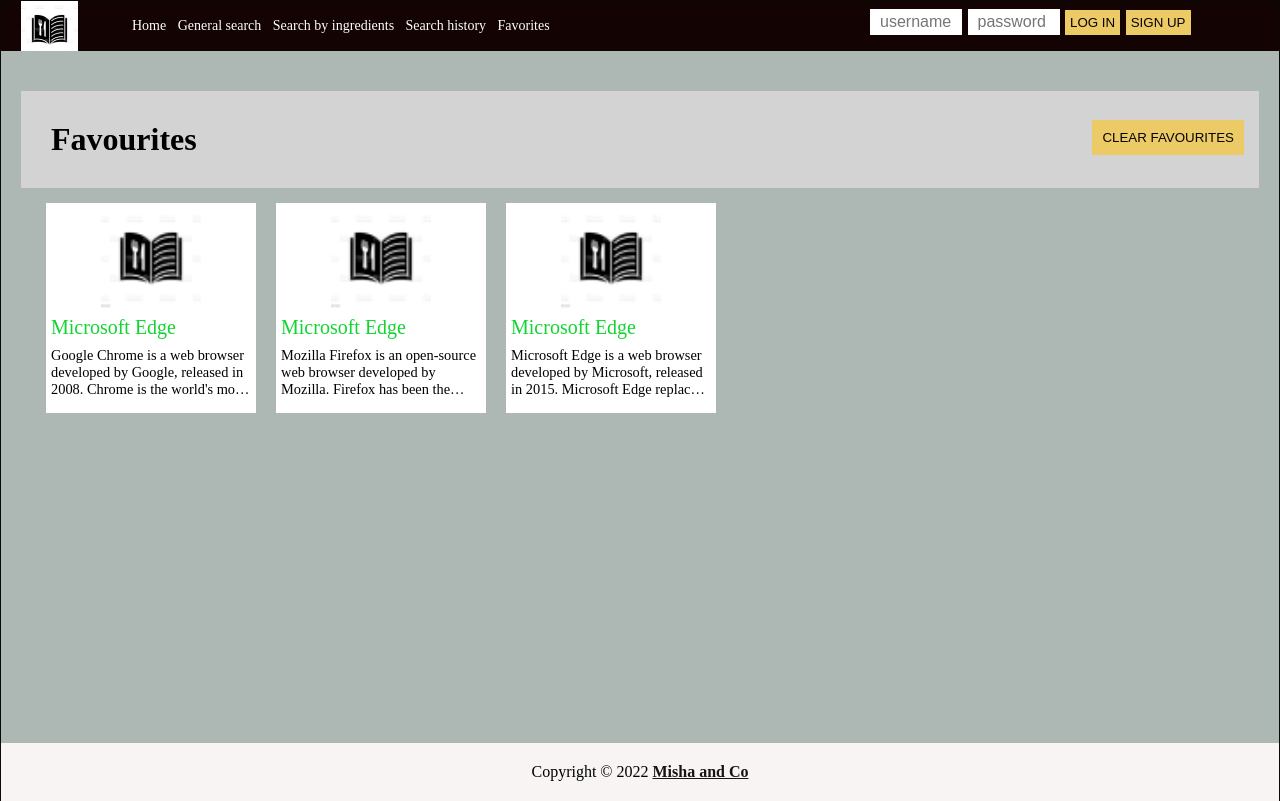
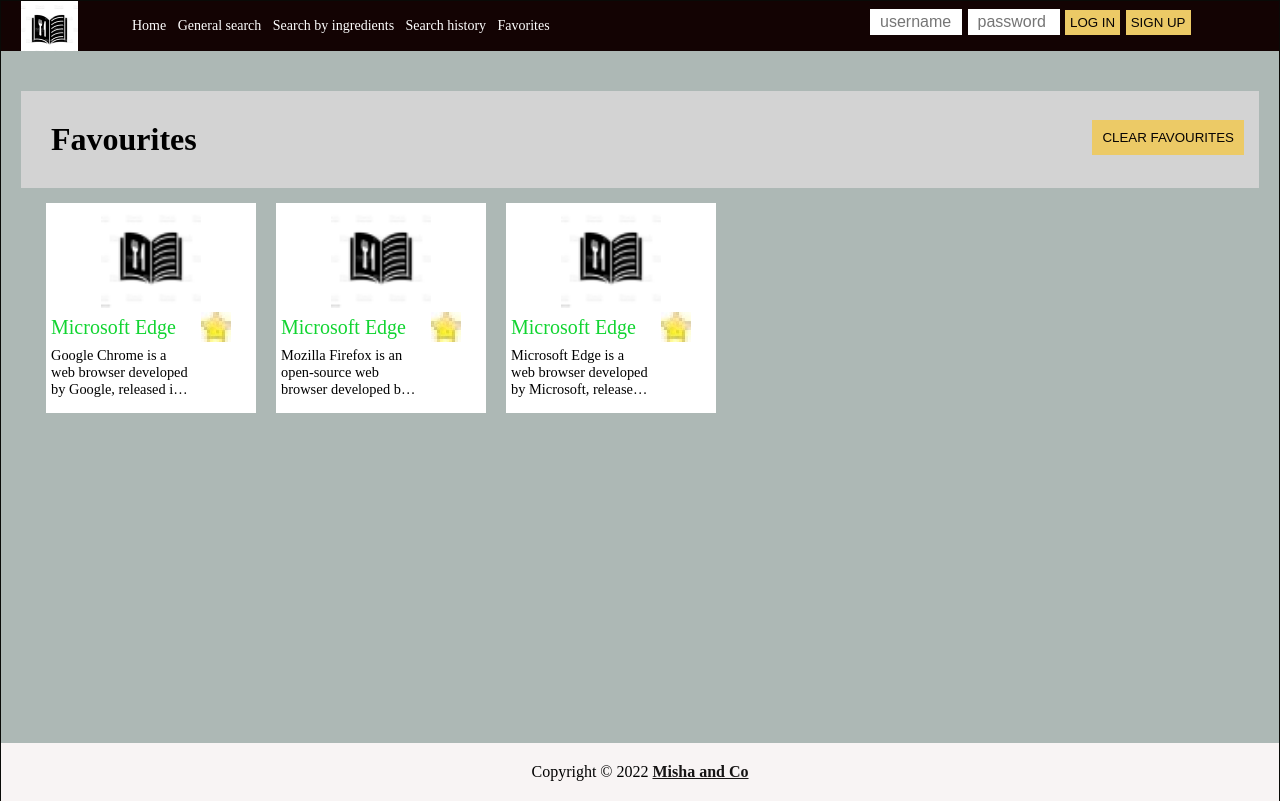
Before and after one commit to Michael2718/CookBook, a Python web app: template website/templates/Favorites.html in a window 1280 px wide. Run offline with Jinja, Linux system fonts and the light colour scheme; the template is opened without the code that fills it, so the values that code supplies are empty.

Commit message:
Add Star on Favorites

```diff
--- a/website/templates/Favorites.html
+++ b/website/templates/Favorites.html
@@ -32,6 +32,9 @@
             <article class="browser">
                 <img class="imgg" src="../static/images/Logo.png">
                 <a href="#" class="au">Microsoft Edge</a>
+                <div id="dh2"  style='float: right; clear: right;'>
+                    <input type="image" src="../static/images/Star.jpg" />
+                </div>
                 <div class="truncate">
                     <p>Google Chrome is a web browser developed by Google, released in 2008. Chrome is the world's most popular web browser today!</p>
                 </div>
@@ -39,6 +42,9 @@
             <article class="browser">
                 <img class="imgg" src="../static/images/Logo.png">
                 <a href="#" class="au">Microsoft Edge</a>
+                <div id="dh2"  style='float: right; clear: right;'>
+                    <input type="image" src="../static/images/Star.jpg" />
+                </div>
                 <div class="truncate">
                     <p>Mozilla Firefox is an open-source web browser developed by Mozilla. Firefox has been the second most popular web browser since January, 2018.</p>
                 </div>
@@ -46,6 +52,9 @@
             <article class="browser">
                 <img class="imgg" src="../static/images/Logo.png">
                 <a href="#" class="au">Microsoft Edge</a>
+                <div id="dh2"  style='float: right; clear: right;'>
+                    <input type="image" src="../static/images/Star.jpg" />
+                </div>
                 <div class="truncate">
                     <p>Microsoft Edge is a web browser developed by Microsoft, released in 2015. Microsoft Edge replaced Internet Explorer.</p>
                 </div>
```
